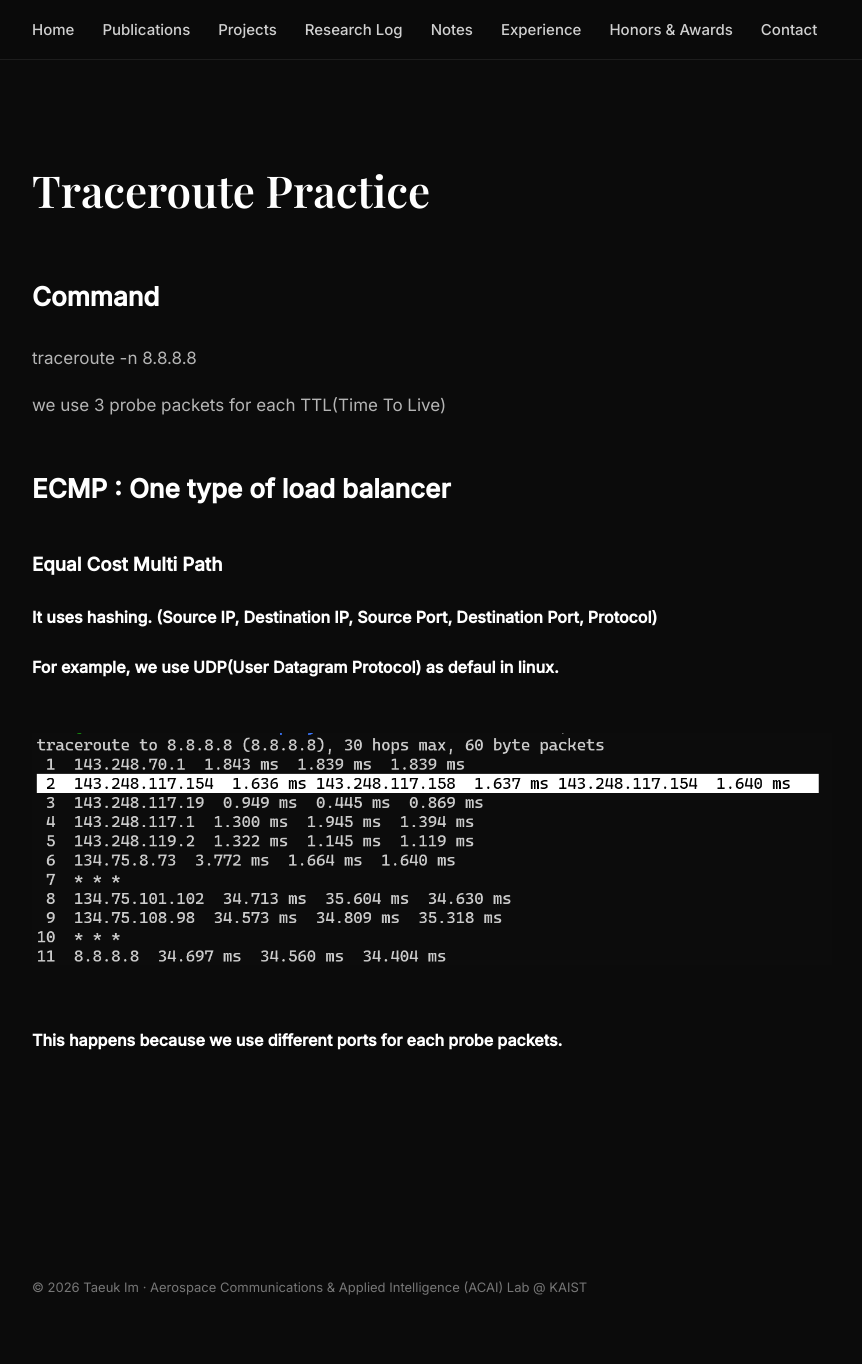
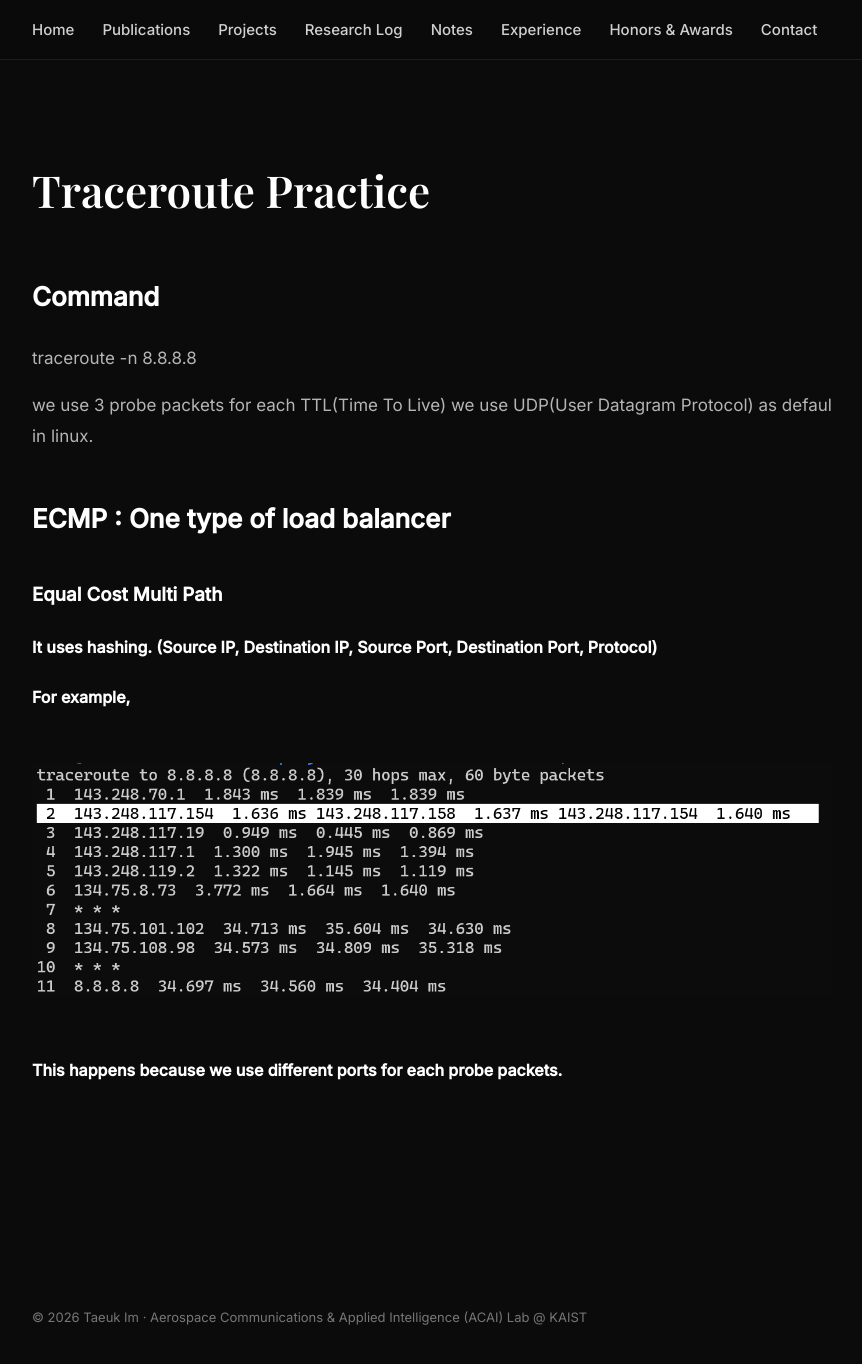
Before and after one commit to taeuk97/taeuk97.github.io, a Jekyll site: the page built from note/internet-measurement/practice/traceroute.md, in a window 1280 px wide and 1370 px high. Shown: the top 1364 px of the window, without its empty margins (32-894 px from the left). Built offline with Jekyll 4.4.1, drawn with Linux system fonts in a browser that asks for light colours; our own code applies the rules of GitHub Pages for plain Markdown files.

```diff
--- a/note/internet-measurement/practice/traceroute.md
+++ b/note/internet-measurement/practice/traceroute.md
@@ -5,10 +5,11 @@
 traceroute -n 8.8.8.8
 
 we use 3 probe packets for each TTL(Time To Live)
+we use UDP(User Datagram Protocol) as defaul in linux.
 
 ## ECMP : One type of load balancer
 ### Equal Cost Multi Path
 #### It uses hashing. (Source IP, Destination IP, Source Port, Destination Port, Protocol)
-#### For example, we use UDP(User Datagram Protocol) as defaul in linux.
+#### For example,
 ![Traceroute result](1.png)
 #### This happens because we use different ports for each probe packets.
```
